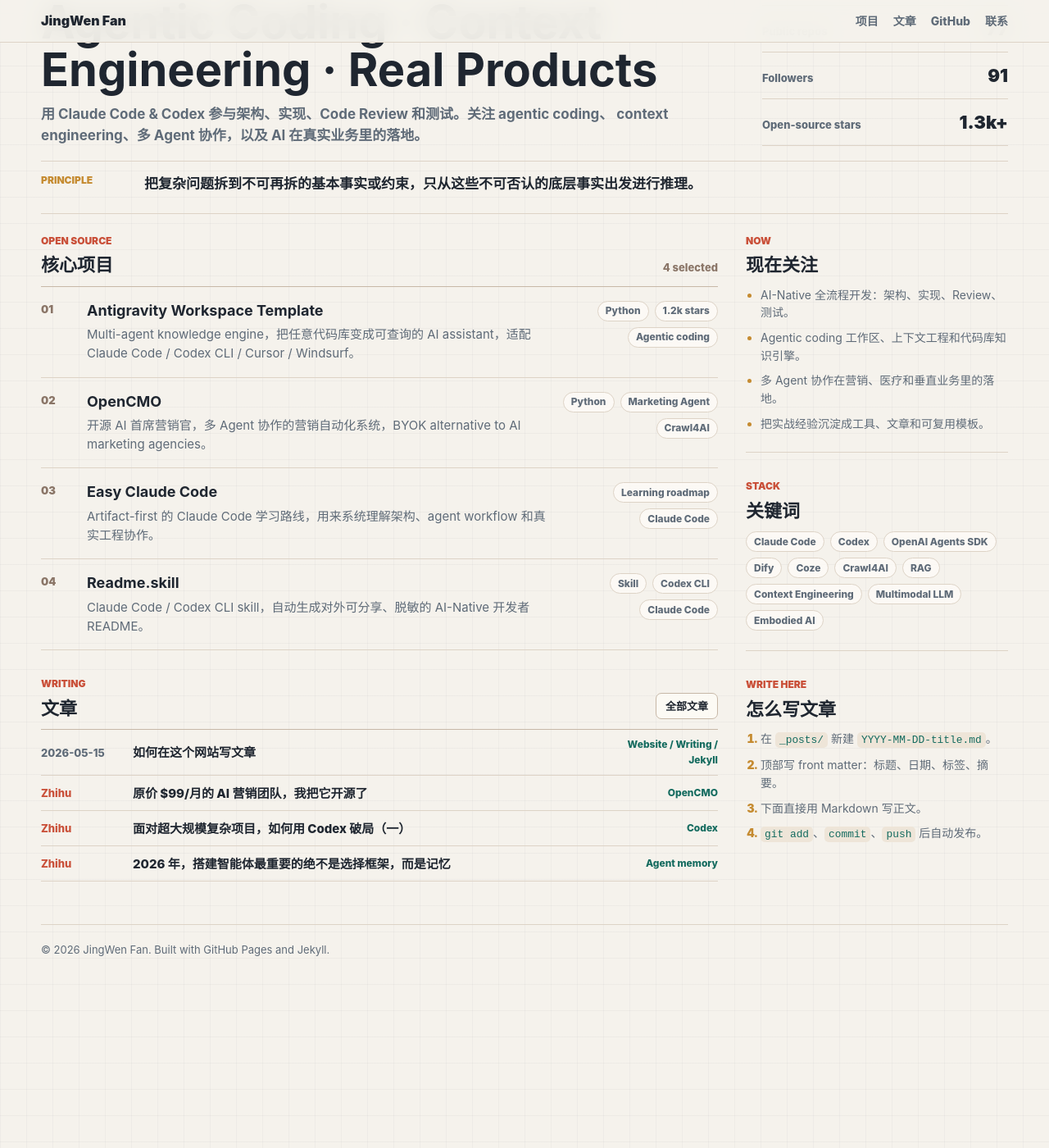
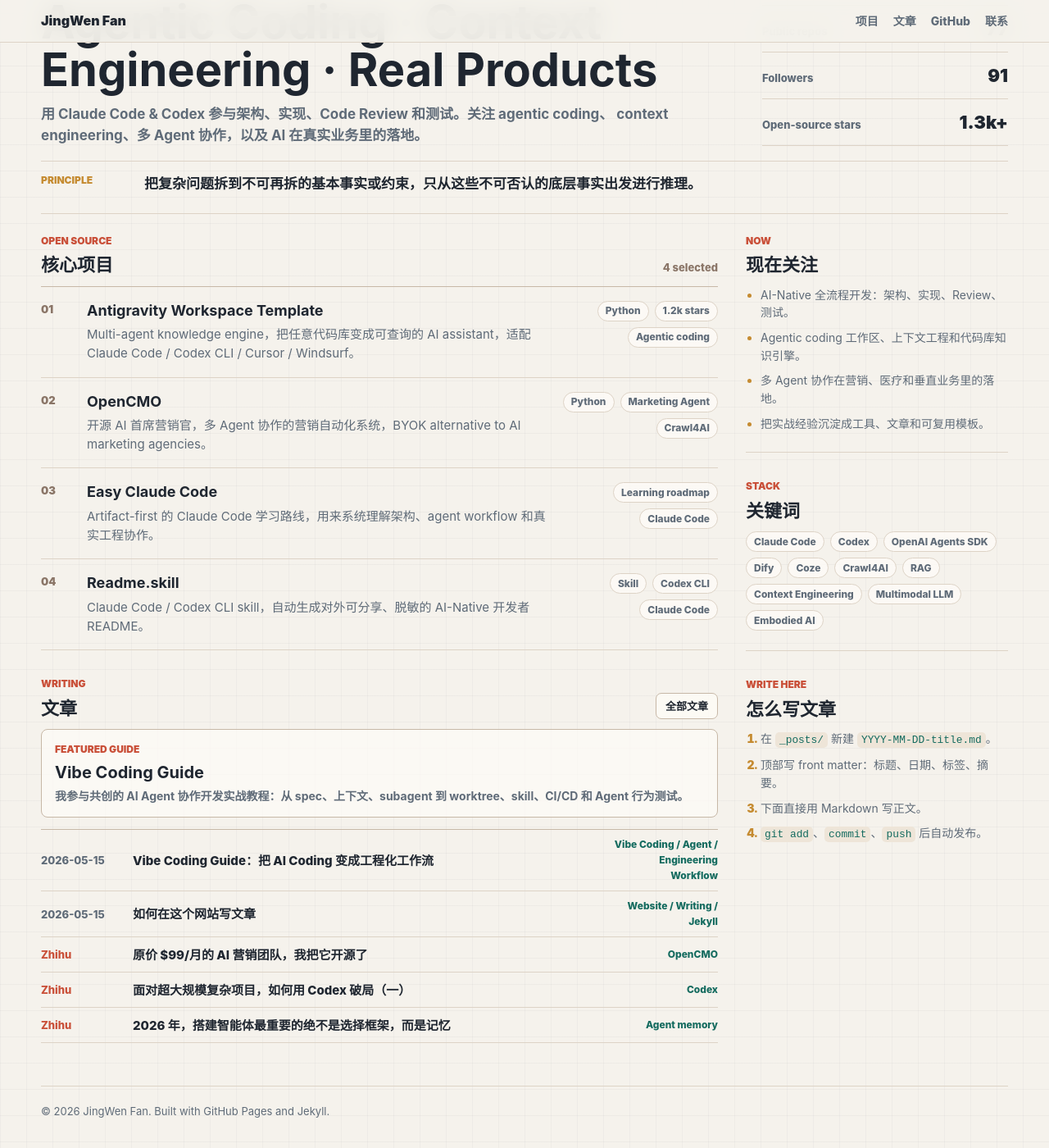
Before and after one commit to study8677/study8677.github.io, a Jekyll site: the page built from index.html, in a window 1280 px wide and 1400 px high, scrolled down 176 px. Shown: the whole window at 82% size. Built offline with Jekyll 4.4.1, drawn with Linux system fonts in a browser that asks for light colours; before the commit the page ends 1379 px from its top, so only the background shows below that.

Commit message:
Add Vibe Coding Guide article

```diff
--- /dev/null
+++ b/_posts/2026-05-15-vibe-coding-guide.md
@@ -0,0 +1,46 @@
+---
+layout: post
+title: "Vibe Coding Guide：把 AI Coding 变成工程化工作流"
+date: 2026-05-15 20:00:00 +0800
+tags: [Vibe Coding, Agent, Engineering Workflow]
+summary: "我参与共创的 Vibe Coding 实战教程，面向正在使用 Codex、Claude Code、Cursor、Aider 等 AI Coding 工具的开发者。"
+---
+
+[Vibe Coding Guide](https://github.com/Lling0000/Vibe_coding_guide) 是我参与共创的一份 AI Agent 协作开发实战教程。
+
+它不是在讲“让 AI 帮你写代码”，而是在讲如何把 AI Coding 变成一个可观察、可审查、可回滚、可复用的工程工作流。
+
+## 这份指南解决什么问题
+
+AI coding 工具可以很快生成代码，但真正困难的是让这些输出：
+
+- 符合现有项目结构和工程约定
+- 能被 review，而不是只能“看起来能跑”
+- 能进入测试、CI 和长期维护流程
+- 能在多 session、多 agent、多 worktree 的情况下保持可控
+
+所以这份指南强调的是：开发者不是把控制权交给 AI，而是成为更好的 Agent operator。
+
+## 核心内容
+
+教程覆盖了从个人使用到团队协作的完整路径：
+
+- 如何写 spec，并把验收标准变成 Agent 的工作边界
+- 如何维护 `AGENTS.md` / `CLAUDE.md`，让项目知识长期沉淀
+- 如何管理上下文窗口、压缩、交接和重启
+- 如何使用 subagent、workflow 和多 Agent 协作模式
+- 如何用 git worktree 支撑并行开发
+- 如何把重复任务固化成 Skill
+- 如何区分 system prompt 与 user prompt
+- 如何用 CI/CD 和测试约束 Agent 产出的代码质量
+- 如何测试 Agent 行为本身，而不只是测试普通代码
+
+## 入口
+
+- [GitHub 仓库](https://github.com/Lling0000/Vibe_coding_guide)
+- [中文教程](https://github.com/Lling0000/Vibe_coding_guide/blob/main/vibe-coding-guide-zh.md)
+- [英文教程](https://github.com/Lling0000/Vibe_coding_guide/blob/main/vibe-coding-guide-en.md)
+- [中文 PDF](https://github.com/Lling0000/Vibe_coding_guide/blob/main/vibe-coding-guide-zh.pdf)
+- [English PDF](https://github.com/Lling0000/Vibe_coding_guide/blob/main/vibe-coding-guide-en.pdf)
+
+如果你正在用 Codex、Claude Code、Cursor、Aider 或类似工具写真实项目，这份指南更适合当作 field manual 反复查，而不是当成一篇普通博客读完。
--- a/index.html
+++ b/index.html
@@ -124,6 +124,12 @@ description: "JingWen Fan - AI-Native Developer"
         <a class="section-link" href="{{ '/articles/' | relative_url }}">全部文章</a>
       </div>
 
+      <a class="guide-feature" href="{{ '/articles/2026/05/15/vibe-coding-guide/' | relative_url }}">
+        <span>Featured guide</span>
+        <strong>Vibe Coding Guide</strong>
+        <p>我参与共创的 AI Agent 协作开发实战教程：从 spec、上下文、subagent 到 worktree、skill、CI/CD 和 Agent 行为测试。</p>
+      </a>
+
       <div class="article-table">
         {% for post in site.posts limit: 5 %}
           <a class="article-row" href="{{ post.url | relative_url }}">
--- a/style.css
+++ b/style.css
@@ -314,6 +314,35 @@ h3 {
   border-top: 1px solid var(--line-strong);
 }
 
+.guide-feature {
+  display: grid;
+  gap: 6px;
+  margin-bottom: 14px;
+  padding: 15px 16px;
+  border: 1px solid var(--line-strong);
+  border-radius: 8px;
+  background: rgba(255, 253, 248, 0.68);
+}
+
+.guide-feature span {
+  color: var(--red);
+  font-size: 12px;
+  font-weight: 950;
+  text-transform: uppercase;
+}
+
+.guide-feature strong {
+  font-size: 20px;
+  line-height: 1.2;
+}
+
+.guide-feature p {
+  margin-bottom: 0;
+  color: var(--muted);
+  font-size: 14px;
+  font-weight: 750;
+}
+
 .project-row {
   display: grid;
   grid-template-columns: 38px minmax(0, 1fr) minmax(180px, 0.34fr);
```
